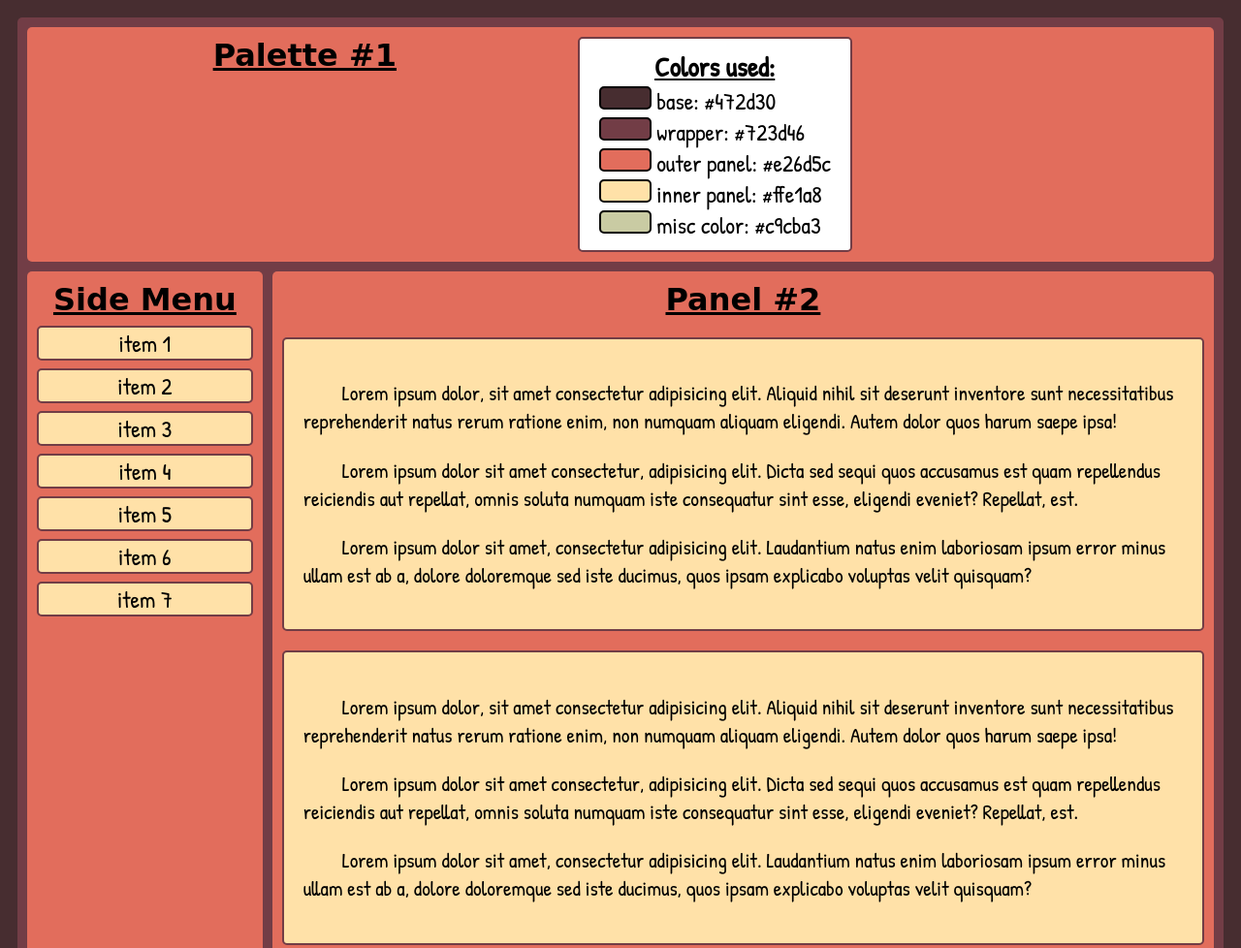
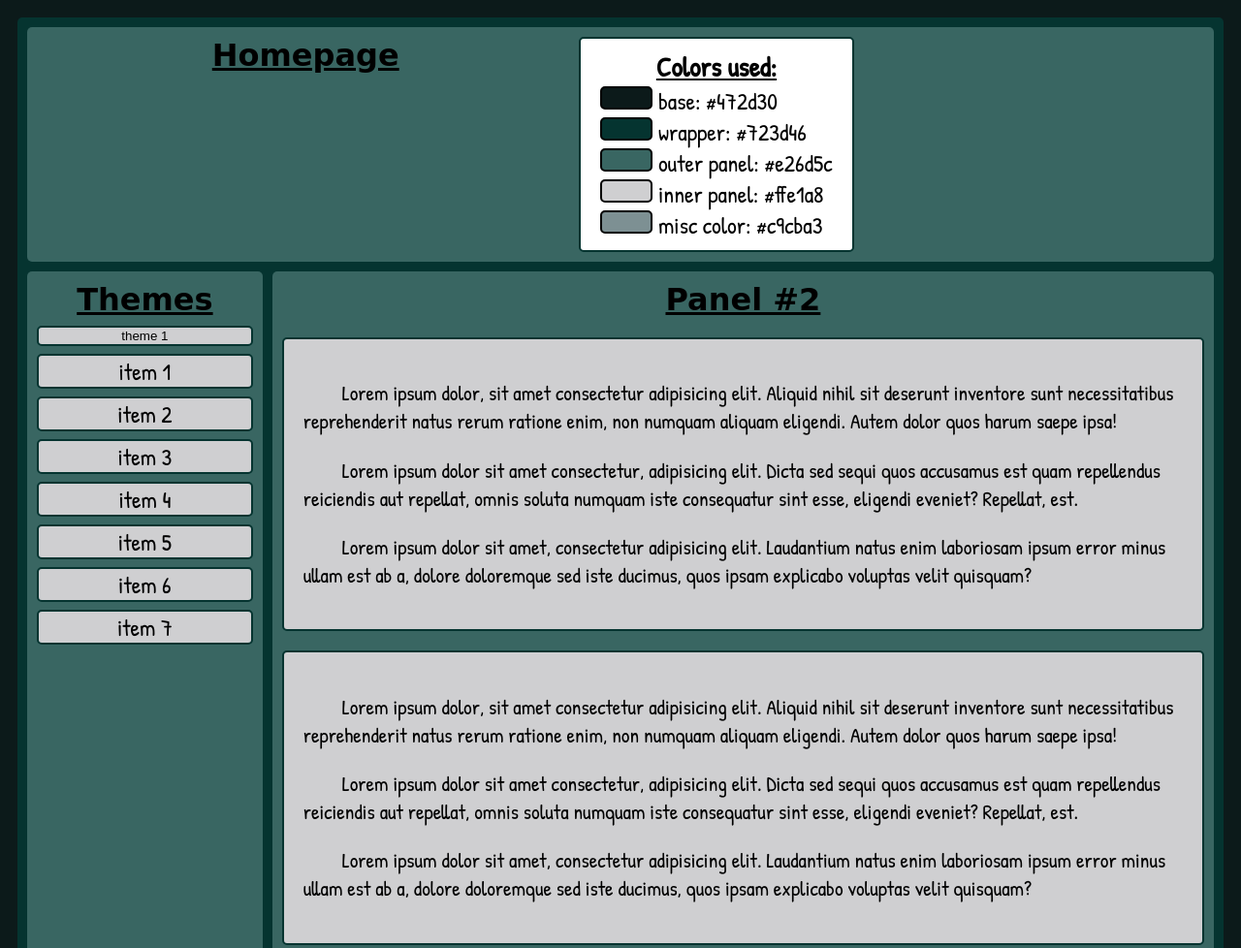
Before and after one commit to alyyxxander/slyyx.dev, a plain HTML site: page index.html in a window 1280 px wide. Shown: the top 978 px of the page at 97% size. Drawn offline with Linux system fonts and the light colour scheme; a web font is replaced by a local one.

Commit message:
started experimenting with theme changing layout

```diff
--- a/index.html
+++ b/index.html
@@ -1,11 +1,11 @@
 <!DOCTYPE html>
-<html lang="en">
+<html lang="en" class="theme2">
 
 <head>
     <meta charset="UTF-8">
     <link rel="stylesheet" href="style.css">
     <script src="script.js" defer></script>
-    <title>Color Palette #1</title>
+    <title>Home</title>
 </head>
 
 <body>
@@ -13,7 +13,7 @@
     <div class="page-wrapper">
 
         <section class="panel container-2">
-            <h1>Palette #1</h1>
+            <h1>Homepage</h1>
 
             <div class="colors-used">
                 <h3>Colors used:</h3>
@@ -32,22 +32,25 @@
 
                 <div class="preview color-misc"></div>
                 misc color: #c9cba3 <br>
-
             </div>
         </section>
 
         <div class="container-1">
             <div class="panel centered">
                 <aside>
-                    <h1>Side Menu</h1>
-                    <div class="inner">item 1</div>
-                    <div class="inner">item 2</div>
-                    <div class="inner">item 3</div>
-                    <div class="inner">item 4</div>
-                    <div class="inner">item 5</div>
-                    <div class="inner">item 6</div>
-                    <div class="inner">item 7</div>
-                </asid>
+                    <h1>Themes</h1>
+
+                    <button class="inner">theme 1</button>
+
+                    <nav class="inner">item 1</nav>
+
+                    <nav class="inner">item 2</nav>
+                    <nav class="inner">item 3</nav>
+                    <nav class="inner">item 4</nav>
+                    <nav class="inner">item 5</nav>
+                    <nav class="inner">item 6</nav>
+                    <nav class="inner">item 7</nav>
+                </aside>
             </div>
 
             <main class="panel centered">
--- a/script.js
+++ b/script.js
@@ -1,7 +1,28 @@
 //====================================== PUT SOME CODE HERE
 
-//this is new
+
+function setTheme(theme) {
+
+    switch (theme) {
+        case theme1:
+
+            break;
+
+        case theme2:
+
+            break;
+
+        case theme3:
+
+            break;
+
+        case theme4:
+
+            break;
+
+        default:
+            break;
+    }
 
 
-
-//YO
+}
--- a/style.css
+++ b/style.css
@@ -8,6 +8,24 @@
   --inner: #ffe1a8;
   --misc: #c9cba3;
 }
+
+:root.theme1 {
+  --base: #22223b;
+  --wrapper: #4a4e69;
+  --outer: #9a8c98;
+  --inner: #c9ada7;
+  --misc: #f2e9e4;
+}
+
+:root.theme2 {
+  --base: #0c1a1a;
+  --wrapper: #053430;
+  --outer: #396662;
+  --misc: #7d9093;
+  --inner: #cfcfd1;
+}
+
+
 
 body {
   background-color: var(--base);
```
